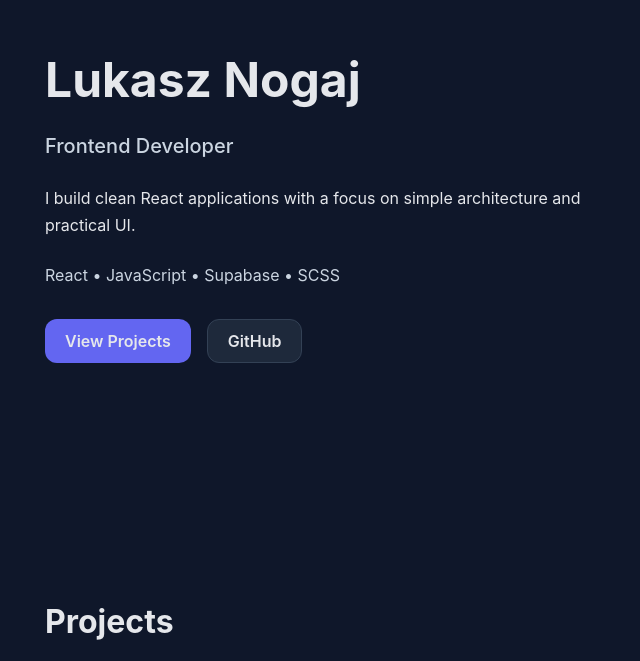
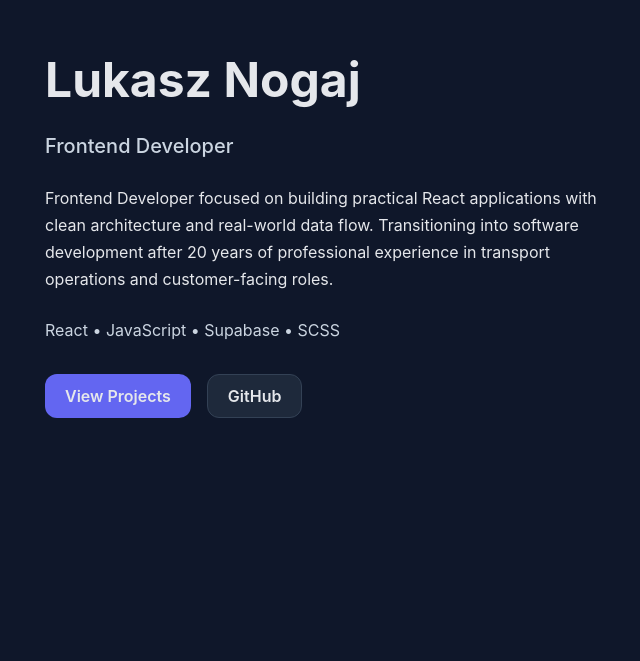
Before and after one commit to lukanogaj/portfolio, a React (Vite) app: page / in a window 1280 px wide. Shown: the part 106-767 px from the top of the page, without its empty margins (69-709 px from the left). Built offline with nearby package versions, Linux system fonts and the light colour scheme.

Commit message:
update portfolio hero intro section

```diff
--- a/src/sections/Hero/Hero.jsx
+++ b/src/sections/Hero/Hero.jsx
@@ -11,8 +11,10 @@ const Hero = () => {
           <p className={styles.heroRole}>Frontend Developer</p>
 
           <p className={styles.heroDescription}>
-            I build clean React applications with a focus on simple architecture
-            and practical UI.
+            Frontend Developer focused on building practical React applications
+            with clean architecture and real-world data flow. Transitioning into
+            software development after 20 years of professional experience in
+            transport operations and customer-facing roles.
           </p>
 
           <p className={styles.heroTech}>
```
